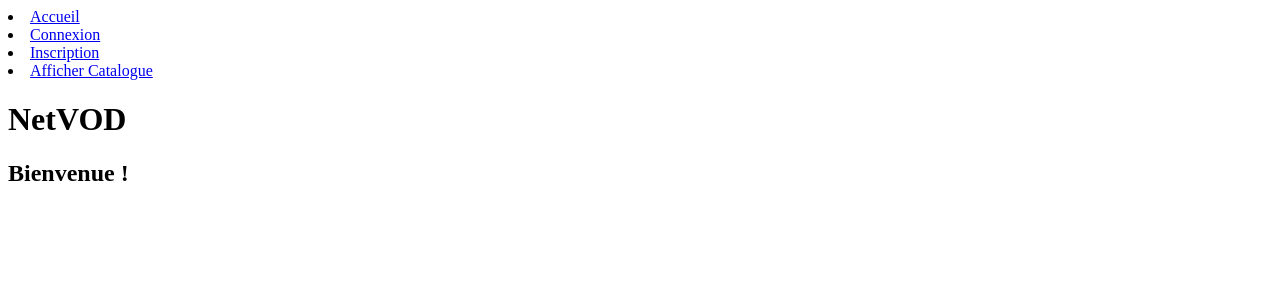
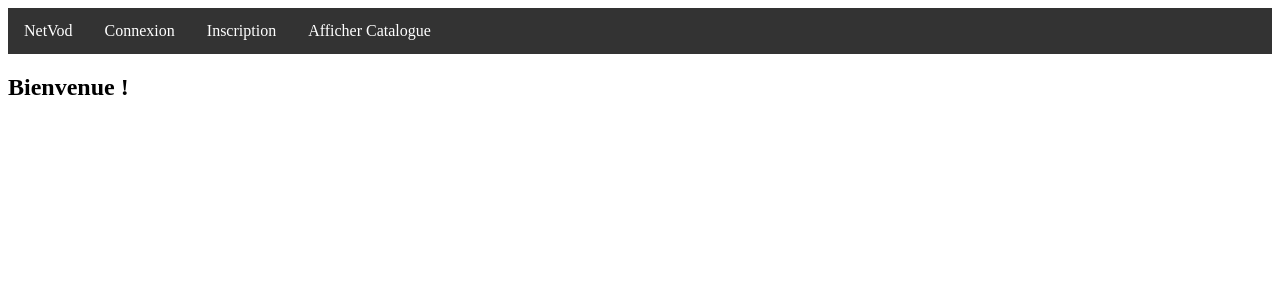
Before and after one commit to lucasbcap/SAE_S1.05_Beal_Alexandre_Raoult_Steelandt, a PHP site: page / in a window 1280 px wide. Shown: the top 300 px of the page. Run offline with PHP 8.4, Linux system fonts and the light colour scheme.

Commit message:
correction Auth.php et Dispatcher.php et style.css

```diff
--- a/CSS/style.css
+++ b/CSS/style.css
@@ -5,7 +5,19 @@ ul {
     overflow: hidden;
     background-color: #333;
 }
-/* Change the link color to #111 (black) on hover */
+
+li {
+    float: left;
+}
+
+li a {
+    display: block;
+    color: white;
+    text-align: center;
+    padding: 14px 16px;
+    text-decoration: none;
+}
+
 li a:hover {
     background-color: #111;
 }
--- a/src/classes/auth/Auth.php
+++ b/src/classes/auth/Auth.php
@@ -7,7 +7,6 @@ use iutnc\netvod\db\ConnectionFactory as ConnectionFactory;
 
 class Auth
 {
-
     public static function authenticate()
     {
         $username = filter_var($_POST['username'], FILTER_SANITIZE_STRING);
--- a/src/classes/dispatcher/Dispatcher.php
+++ b/src/classes/dispatcher/Dispatcher.php
@@ -61,15 +61,14 @@ class Dispatcher
     <link rel='stylesheet' href='css/style.css'>
 </head>
 <header>
-<nav>
-    <li><a href='./'>Accueil</a></li>
+<ul>
+    <li><a href='./'>NetVod</a></li>
     <li><a href='?action=sign-in'>Connexion</a></li>
     <li><a href='?action=add-user'>Inscription</a></li>
     <li><a href='?action=display-catalogue'>Afficher Catalogue</a></li>
-</nav>
+</ul>
 </header>
 <body>
-<h1>NetVOD</h1>
 $res
 </body>
 </html>";
```
